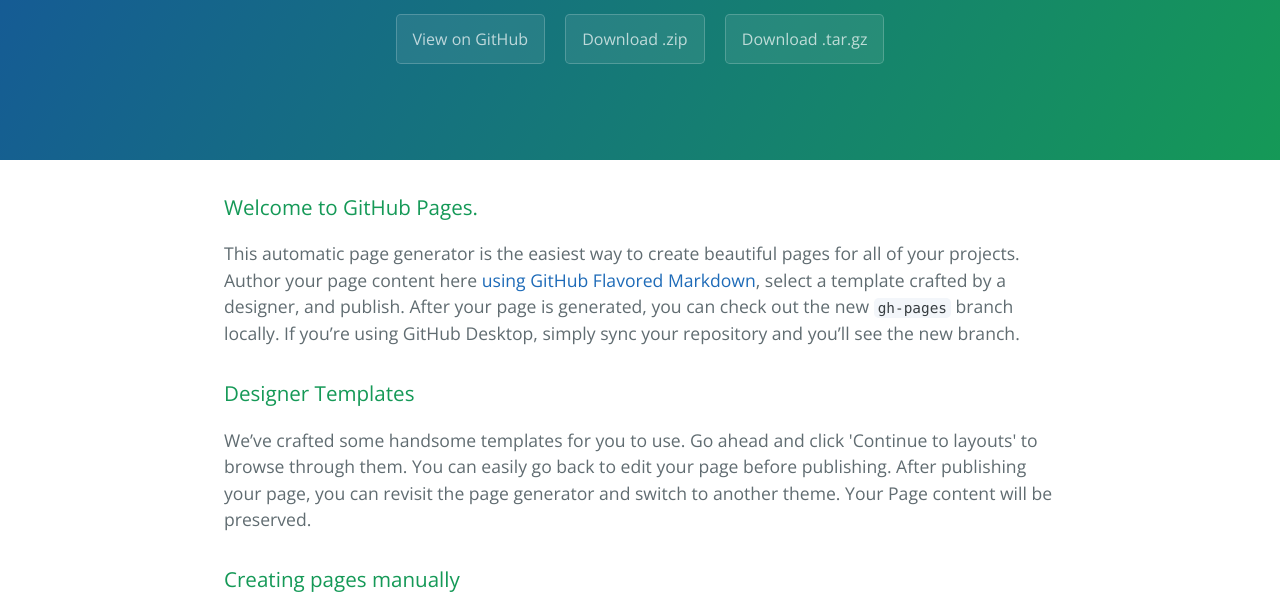
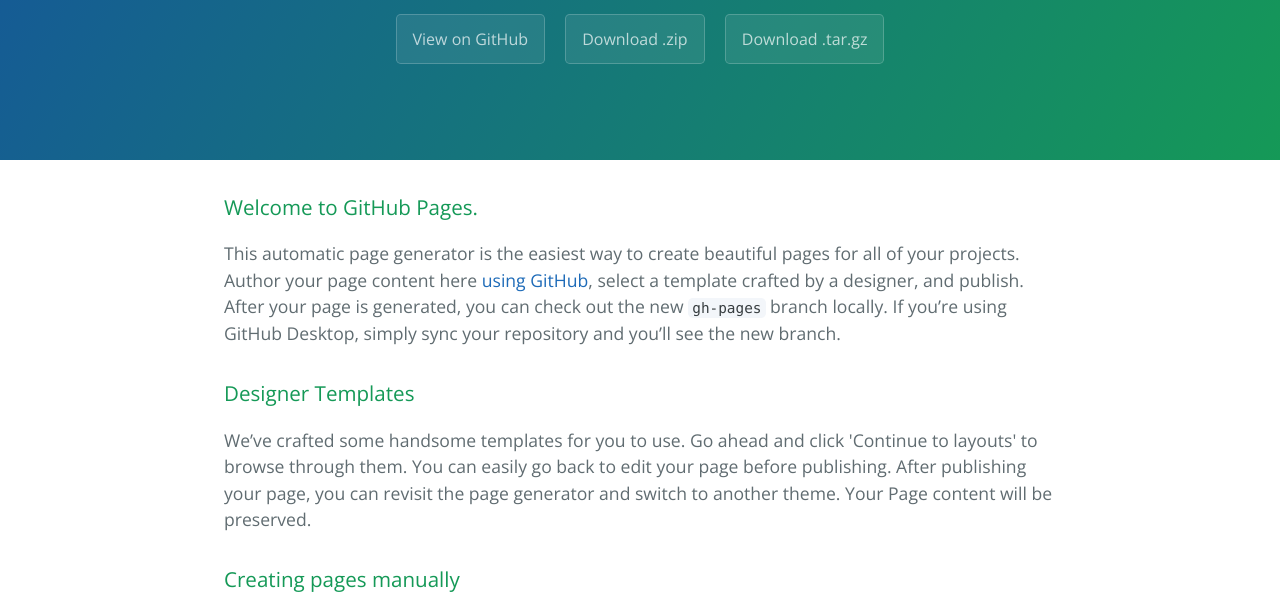
Before and after one commit to shic/easygreen, a plain HTML site: page index.html in a window 1280 px wide. Shown: the part 176-786 px from the top of the page. Drawn offline with nearby package versions, Linux system fonts and the light colour scheme.

Commit message:
Init Landing page

```diff
--- a/index.html
+++ b/index.html
@@ -22,7 +22,7 @@
       <h3>
 <a id="welcome-to-github-pages" class="anchor" href="#welcome-to-github-pages" aria-hidden="true"><span class="octicon octicon-link"></span></a>Welcome to GitHub Pages.</h3>
 
-<p>This automatic page generator is the easiest way to create beautiful pages for all of your projects. Author your page content here <a href="https://guides.github.com/features/mastering-markdown/">using GitHub Flavored Markdown</a>, select a template crafted by a designer, and publish. After your page is generated, you can check out the new <code>gh-pages</code> branch locally. If you’re using GitHub Desktop, simply sync your repository and you’ll see the new branch.</p>
+<p>This automatic page generator is the easiest way to create beautiful pages for all of your projects. Author your page content here <a href="https://guides.github.com/features/mastering-markdown/">using GitHub</a>, select a template crafted by a designer, and publish. After your page is generated, you can check out the new <code>gh-pages</code> branch locally. If you’re using GitHub Desktop, simply sync your repository and you’ll see the new branch.</p>
 
 <h3>
 <a id="designer-templates" class="anchor" href="#designer-templates" aria-hidden="true"><span class="octicon octicon-link"></span></a>Designer Templates</h3>
```
